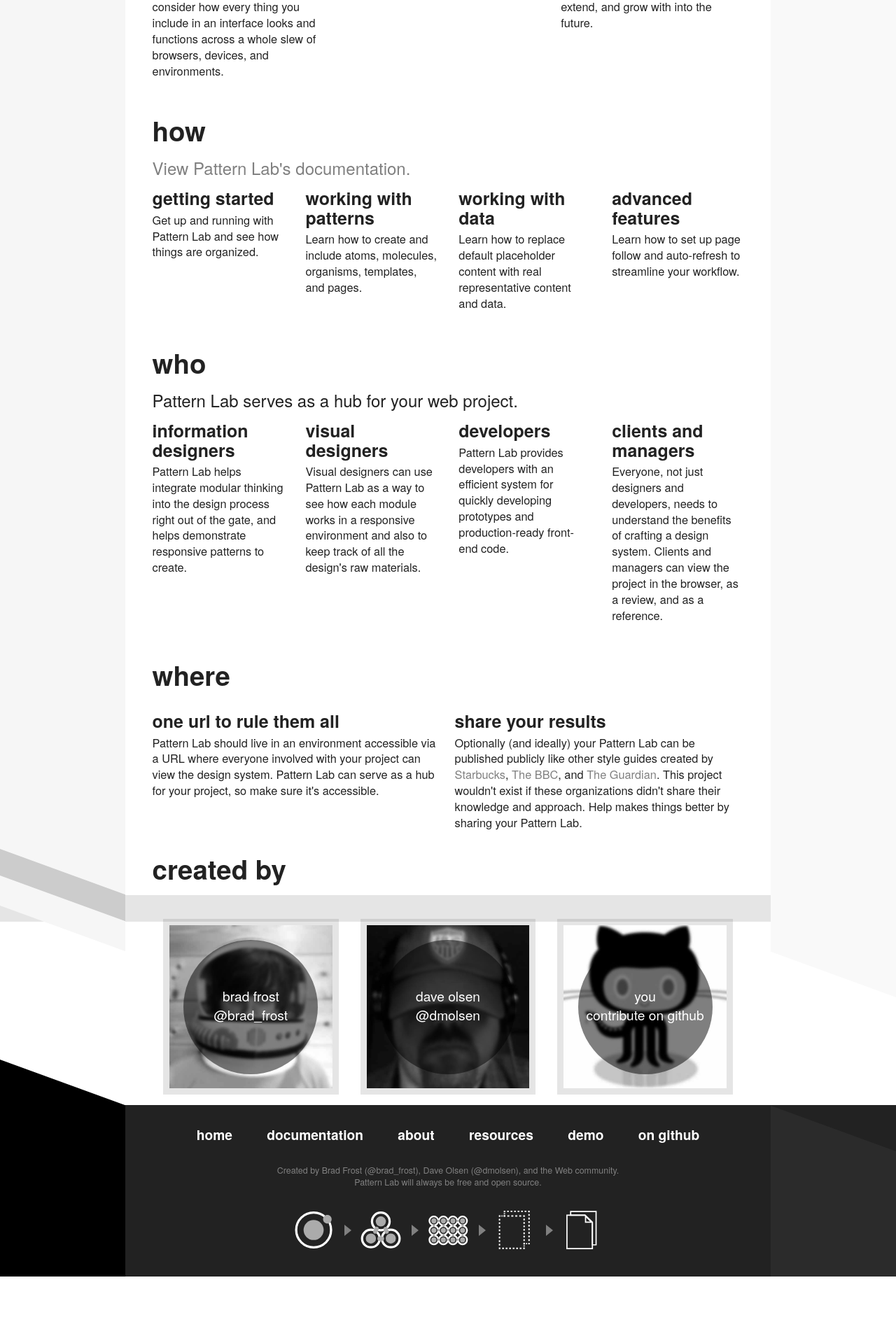
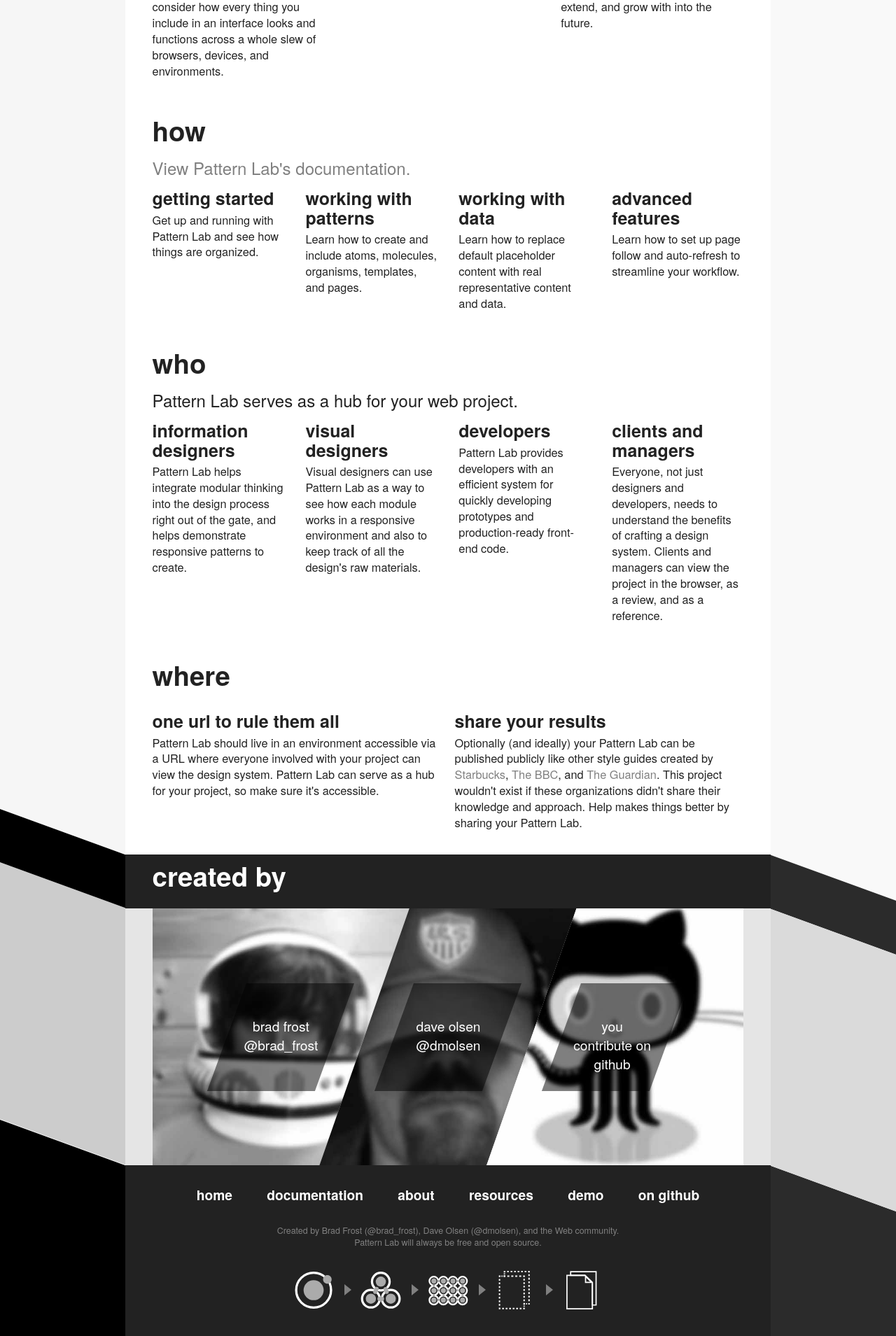
Before and after one commit to pattern-lab/website, a Jekyll site: the page built from patternlabsite/index.html, in a window 1280 px wide. Shown: the part 1774-3683 px from the top of the page at 70% size. Built offline with Jekyll 4.4.1, drawn with Linux system fonts in a browser that asks for light colours; some web fonts are replaced; Markdown is read by kramdown in place of the engine named in the settings; comment, search, counter and statistics services are not loaded; before the commit the page ends 3598 px from its top, so only the background shows below that.

Commit message:
Added z-index for new credit section/formatted credit section

```diff
--- a/patternlabsite/css/style.scss
+++ b/patternlabsite/css/style.scss
@@ -349,7 +349,7 @@ pre {
 		height: 20em;
 		bottom: -9em;
 		top: auto;
-		z-index: 5;
+		z-index:7;
 	}
 
 	&:after {
@@ -357,7 +357,7 @@ pre {
 		height: 20em;
 		bottom: auto;
 		top: -10.5em;
-		z-index: 5;
+		z-index: 7;
 
 		@media all and (min-width: 64em) {
 			background: #2b2b2b;
@@ -371,7 +371,6 @@ pre {
 	flex-direction: row;
 	position: relative;
 	background: $gray-dark;
-	z-index: 2;
 
 	&-inner {
 		display: flex;
@@ -380,10 +379,12 @@ pre {
 
 	&:before {
 		@include skew(#000);
+		z-index: 8;
 	}
 
 	&:after {
 		@include skew2(#2b2b2b);
+		z-index: 8;
 	}
 }
 
@@ -702,10 +703,12 @@ pre {
 
 	&:before {
 		@include skew(#ccc);
+		z-index: 9;
 	}
 
 	&:after {
 		@include skew2(#dadada);
+		z-index: 9;
 	}
 }
 
@@ -717,11 +720,13 @@ pre {
 
 	&:before {
 		@include skew(#f6f6f6);
+		z-index: 7;
 
 	}
 
 	&:after {
 		@include skew2(#f9f9f9);
+		z-index: 7;
 
 	}
 }
@@ -767,6 +772,9 @@ pre {
 	}
 }
 
+.section-8 {
+	padding: 0;
+}
 
 
 /* Footer */
@@ -782,10 +790,12 @@ pre {
 
 	&:before {
 		@include skew(#000);
+		z-index: 7;
 	}
 
 	&:after {
 		@include skew2(#2b2b2b);
+		z-index: 7;
 	}
 }
 
@@ -1239,20 +1249,61 @@ pre {
 }
 
 /* Credit Section */
+
+.credit {
+	display: block;
+	width: 50%;
+	margin: 0 auto;
+
+	@media all and (min-width: 595px) {
+		width: 100%;
+		display: flex;
+		margin: 0;
+	}
+}
+
 .credit-block {
 	position: relative;
+	padding: 0;
 
 	img {
 		display: block;
-		width: 100%;
+		width: auto;
 		position: relative;
 		z-index: 0;
-		border: 0.5em solid rgba(0,0,0,0.1);
+
+		@media all and (min-width: 595px) {
+			-webkit-clip-path: polygon(35% 0%, 100% 0%, 65% 100%, 0% 100%);
+			clip-path: polygon(35% 0%, 100% 0%, 65% 100%, 0% 100%);
+		}
 	}
 
-	@media all and (min-width: 40em) {
-		float: left;
-		width: 33.33333333%;
+	&:hover{
+
+		.credit-info {
+			transform:skew(0);
+		}
+
+		.credit-author {
+		transform: skew(0);
+		}
+
+	}
+}
+
+.credit-block-dave {
+	margin: 0;
+
+	@media all and (min-width: 595px) {
+		margin: 0 -4.5em;
+	}
+
+	@media all and (min-width: 620px) {
+		margin: 0 -5em;
+	}
+
+	@media all and (min-width: 715px) {
+		margin: 0 -6.7em;
 	}
 }
 
@@ -1261,12 +1312,12 @@ pre {
 	top: 50%;
 	left: 50%;
 	z-index: 1;
-	width: 10em;
-	height: 10em;
-	border-radius: 5em;
-	margin: -5em 0 0 -5em;
-	padding-top: 3.5em;
+	width: 8em;
+	height: 8em;
+	margin: -4em 0 0 -4em;
+	padding-top: 2.5em;
 	background: rgba(0,0,0,0.5);
+	transform: skew(-20deg);
 
 	a {
 		display: block;
@@ -1276,6 +1327,54 @@ pre {
 
 		&:hover, &:focus {
 			color: $gray-light;
+		}
+	}
+
+
+	.credit-author {
+		transform: skew(20deg);
+	}
+
+}
+
+.credit-heading {
+	padding: 0.5em 0;
+	position: relative;
+	background: $gray-dark;
+	color: white;
+
+	&-inner {
+		display: flex;
+		width: 100%;
+	}
+
+	&:before {
+		@include skew(#000);
+		z-index: 8;
+	}
+
+	&:after {
+		@include skew2(#2b2b2b);
+		z-index: 8;
+	}
+}
+
+.first-author {
+
+	img {
+		@media all and (min-width: 600px) {
+			clip-path: polygon(0% 0%, 100% 0%, 65% 100%, 0% 100%);
+			-webkit-clip-path: polygon(0% 0%, 100% 0%, 65% 100%, 0% 100%);
+		}
+	}
+}
+
+.last-author {
+
+	img {
+		@media all and (min-width: 600px) {
+			clip-path: polygon(35% 0%, 100% 0%, 100% 100%, 0% 100%);
+			-webkit-clip-path: polygon(35% 0%, 100% 0%, 100% 100%, 0% 100%);
 		}
 	}
 }
```
